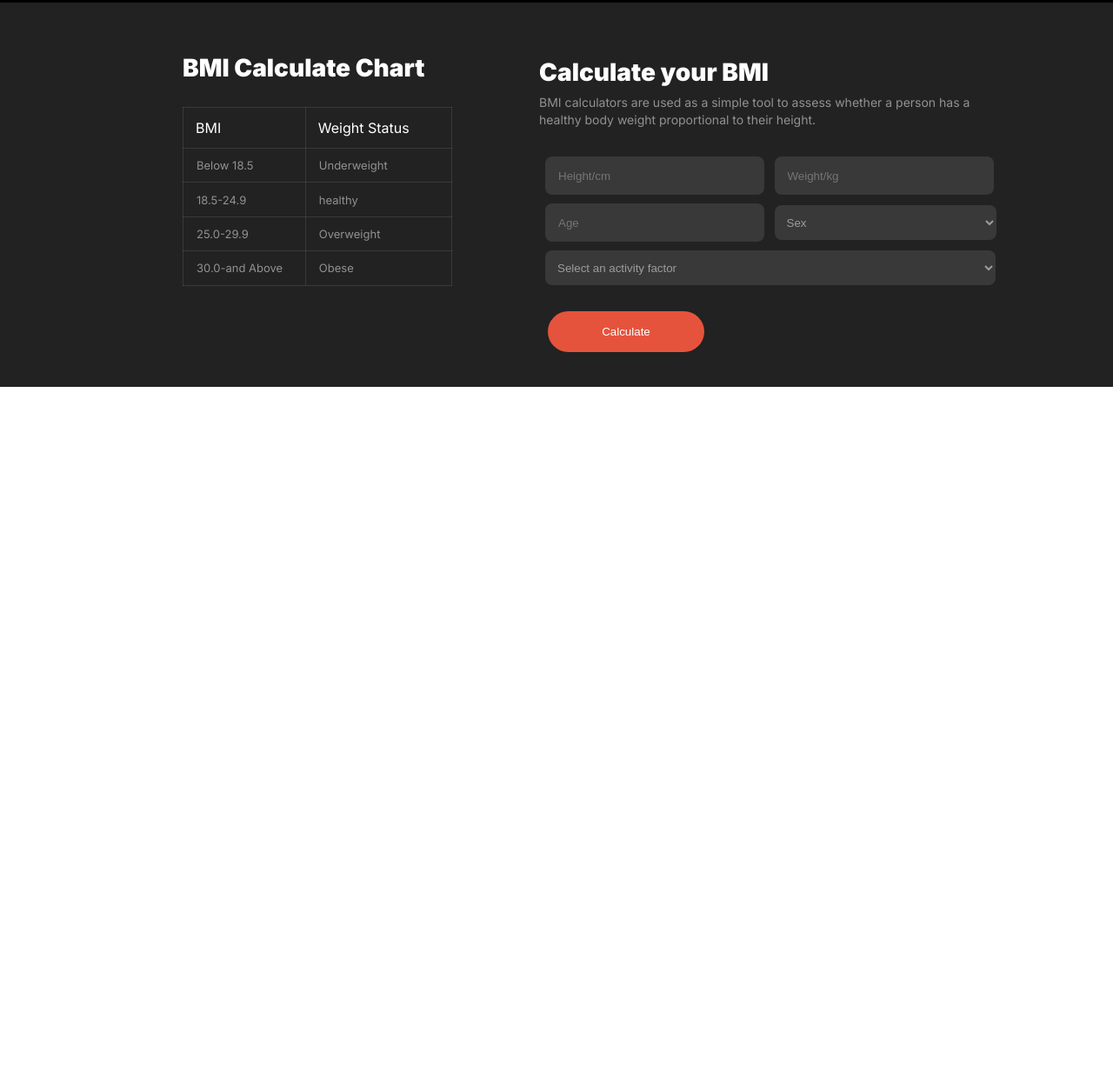
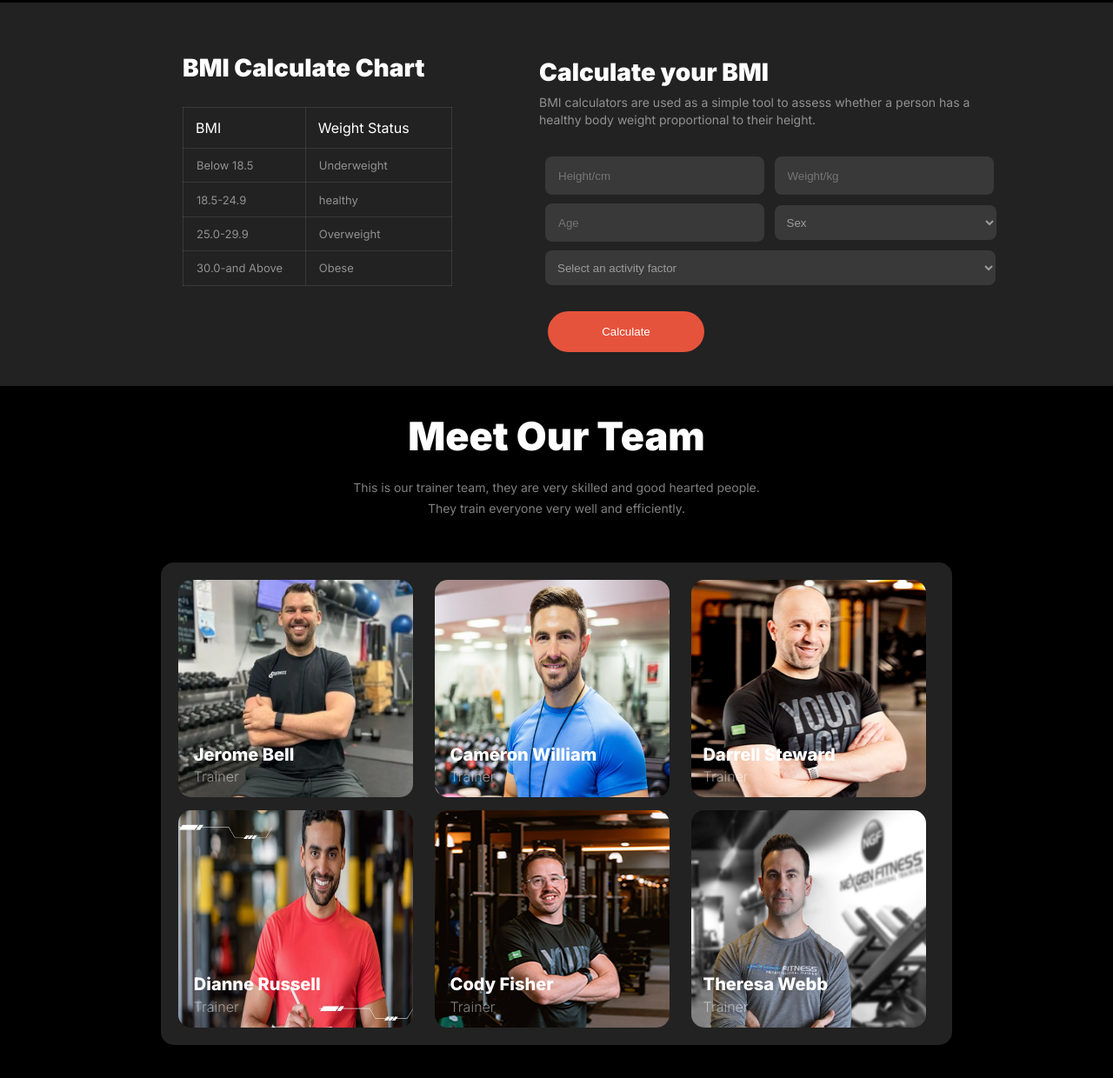
Before and after one commit to Limon2452/Assignment-2, a plain HTML site: page index.html in a window 1280 px wide. Shown: the part 1788-3028 px from the top of the page at 87% size. Before the commit the page ends 2233 px from the top, so only its background shows below. Drawn offline with Linux system fonts and the light colour scheme; a web font is replaced by a local one.

Commit message:
Added Team Section Html,Css Code

```diff
--- a/css/style.css
+++ b/css/style.css
@@ -402,3 +402,98 @@ table,tr,td{
 }
 
 /* BMI Calculator Section End */
+
+/* Team section start */
+
+.team-section{
+    background-color: black;
+    margin-top: -38px;
+    padding-bottom: 50px;
+
+}
+.team-style{
+    max-width: 500px;
+    text-align: center;
+    margin: 0 auto;
+}
+.team-title{
+    color: white;
+    font-size: 45px;
+    font-weight: 900;
+    padding-top: 30px;
+    margin-bottom: 20px;
+}
+.team-discription{
+    color: rgba(255, 255, 255, 0.5);
+    font-size: 14px;
+    font-weight: 400;
+    line-height: 24px;
+    margin-bottom: 50px;
+
+}
+.img-collage{
+    position: relative;
+    display: grid;
+    grid-template-columns: repeat(3, 1fr);
+    gap: 15px;
+    background-color: rgb(34, 34, 34);
+    max-width: 870px;
+    padding: 20px;
+    margin: 0 auto;
+    border-radius: 15px;
+}
+.heading-1{
+    position: absolute;
+    color: white;
+    bottom: 7.3cm;
+    left: 1cm;
+
+}
+.heading-2{
+    position: absolute;
+    color: white;
+    bottom: 7.3cm;
+    left: 8.8cm;
+}
+.heading-3{
+    position: absolute;
+    color: white;
+    bottom: 7.3cm;
+    left: 16.5cm;
+}
+.heading-4{
+    position: absolute;
+    color: white;
+    bottom: 0.3cm;
+    left: 1cm;
+}
+.heading-5{
+    position: absolute;
+    color: white;
+    bottom: 0.3cm;
+    left: 8.8cm;
+}
+.heading-6{
+    position: absolute;
+    color: white;
+    bottom: 0.3cm;
+    left: 16.5cm;
+}
+.trainer-name{
+    font-size: 20px;
+    font-weight: 800;
+}
+.trainer-title{
+    margin-top: -15px;
+    color: rgba(255, 255, 255, 0.5);
+    font-size: 16px;
+    font-weight: 300;
+    line-height: 24px;
+}
+.trainer-img{
+    width: 270px;
+    height: 250px;
+    border-radius: 15px;
+}
+
+/* Team section Ends */
--- a/index.html
+++ b/index.html
@@ -159,6 +159,46 @@
         </div>
 
         </section>
+
+        <section class="team-section">
+            <div class="team-style">
+                <h1 class="team-title">Meet Our Team</h1>
+                <p class="team-discription">This is our trainer team, they are very skilled and good hearted people. They train everyone very well and efficiently.</p>
+            </div>
+            <div class="img-collage">
+                <div class="heading-1">
+                    <h1 class="trainer-name">Jerome Bell</h1>
+                    <h4 class="trainer-title">Trainer</h4>
+                </div>
+                <div class="heading-2">
+                    <h1 class="trainer-name">Cameron William</h1>
+                    <h4 class="trainer-title">Trainer</h4>
+                </div>
+                <div class="heading-3">
+                    <h1 class="trainer-name">Darrell Steward</h1>
+                    <h4 class="trainer-title">Trainer</h4>
+                </div>
+                <div class="heading-4">
+                    <h1 class="trainer-name">Dianne Russell</h1>
+                    <h4 class="trainer-title">Trainer</h4>
+                </div>
+                <div class="heading-5">
+                    <h1 class="trainer-name">Cody Fisher</h1>
+                    <h4 class="trainer-title">Trainer</h4>
+                </div>
+                <div class="heading-6">
+                    <h1 class="trainer-name">Theresa Webb</h1>
+                    <h4 class="trainer-title">Trainer</h4>
+                </div>
+
+                <img class="trainer-img" src="images/trainer1.png" alt="">
+                <img class="trainer-img" src="images/trainer2.png" alt="">
+                <img class="trainer-img" src="images/trainer3.png" alt="">
+                <img class="trainer-img" src="images/trainer4.png" alt="">
+                <img class="trainer-img" src="images/trainer5.png" alt="">
+                <img class="trainer-img" src="images/trainer6.png" alt="">
+            </div>
+        </section>
     </main>
 
 
```
